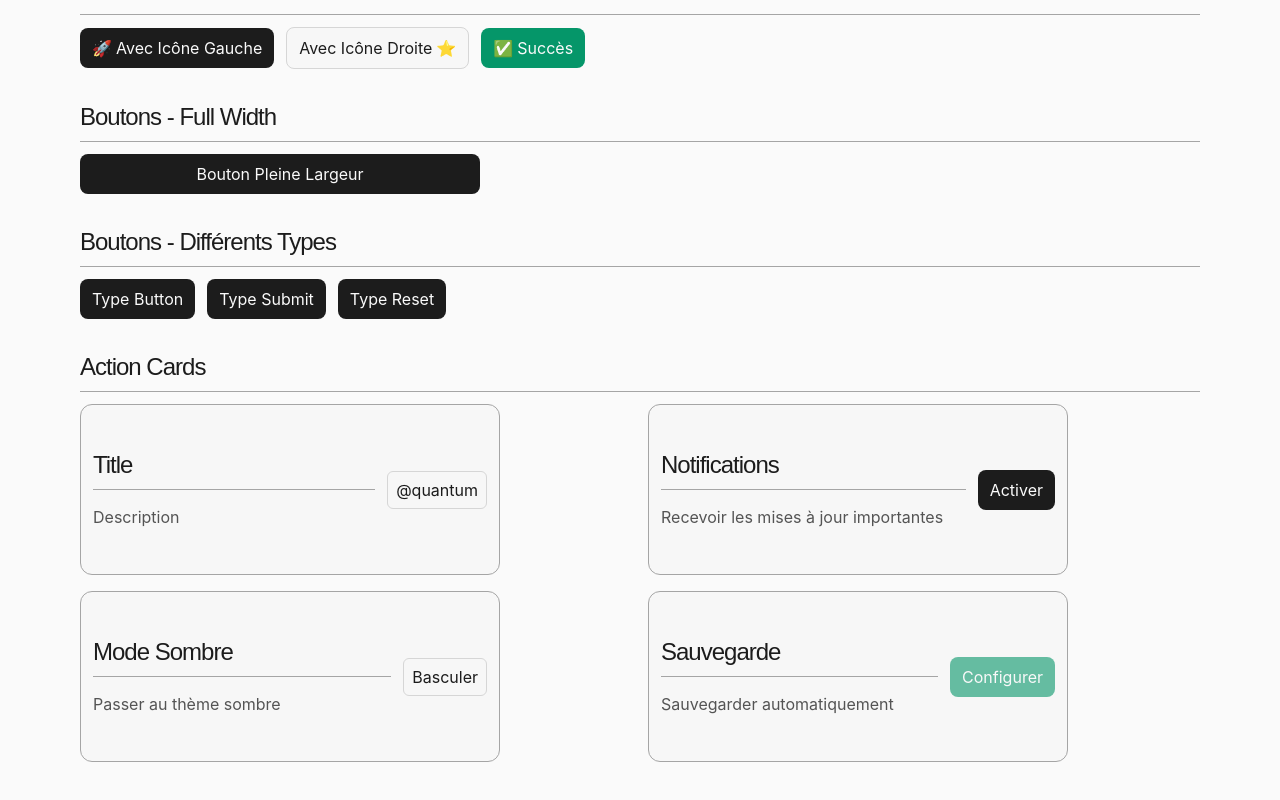
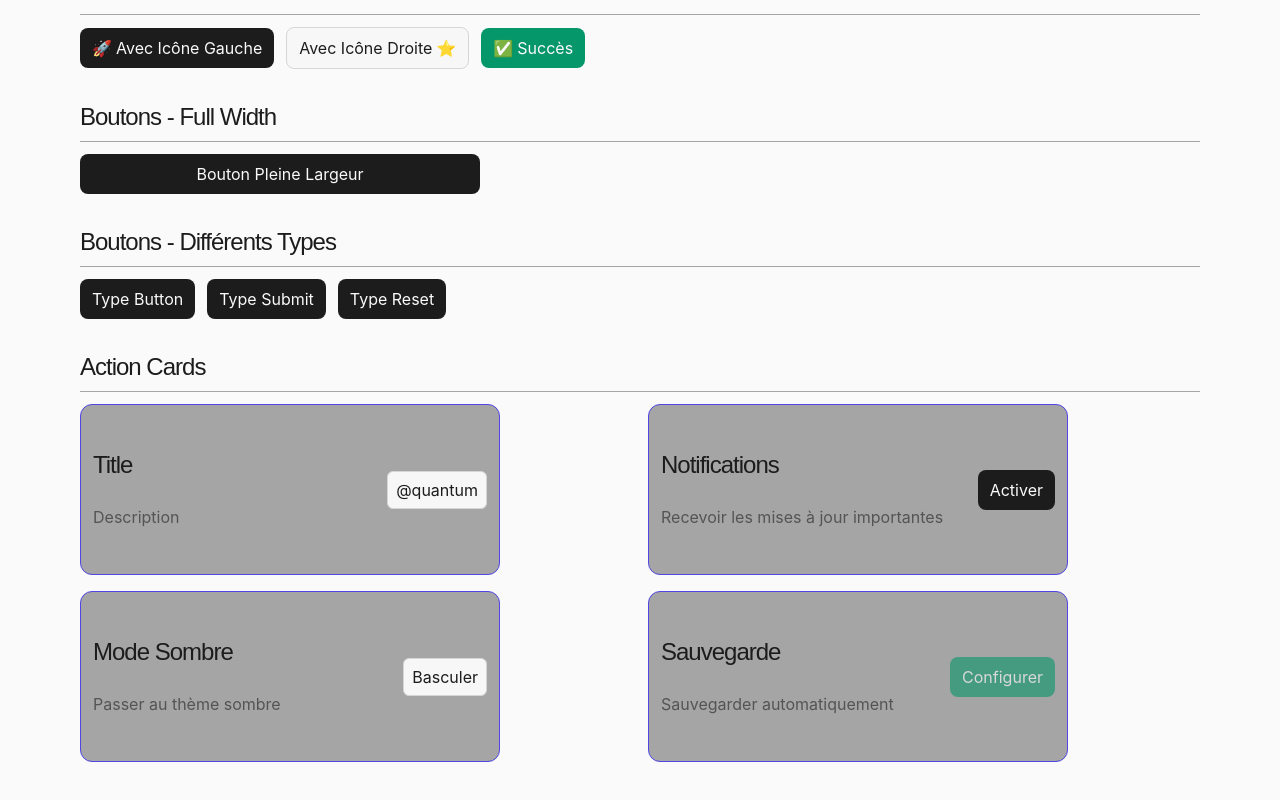
Before and after one commit to Maximepodgorski/design-systel-lyse, a React (Vite) app: page / in a window 1280 px wide. Shown: the part 778-1578 px from the top of the page. Built offline with nearby package versions, Linux system fonts and the light colour scheme.

Commit message:
Update ActionCard styles with new semantic color variables
Co-authored-by: contact <contact@getlyse.com>

```diff
--- a/src/components/ActionCard/ActionCard.scss
+++ b/src/components/ActionCard/ActionCard.scss
@@ -3,8 +3,8 @@
 
 .lyse-action-card {
   // === STYLES DE BASE ===
-  background-color: var(--background-elevated);
-  border: 1px solid var(--border-divider);
+  background-color: var(--background-neutral-medium-default);
+  border: 1px solid var(--border-selected);
   border-radius: var(--layout-radius-xl);
   padding: var(--layout-padding-lg);
   width: 100%;
@@ -41,7 +41,7 @@
     font-size: var(--font-size-content-note);
     font-weight: var(--font-weight-regular);
     line-height: var(--font-line-height-content-note);
-    color: var(--text-base-moderate);
+    color: var(--text-base-strong);
     margin: 0;
     padding: 0;
   }
```
Also changed, not shown: src/components/ActionCard/README.md.
